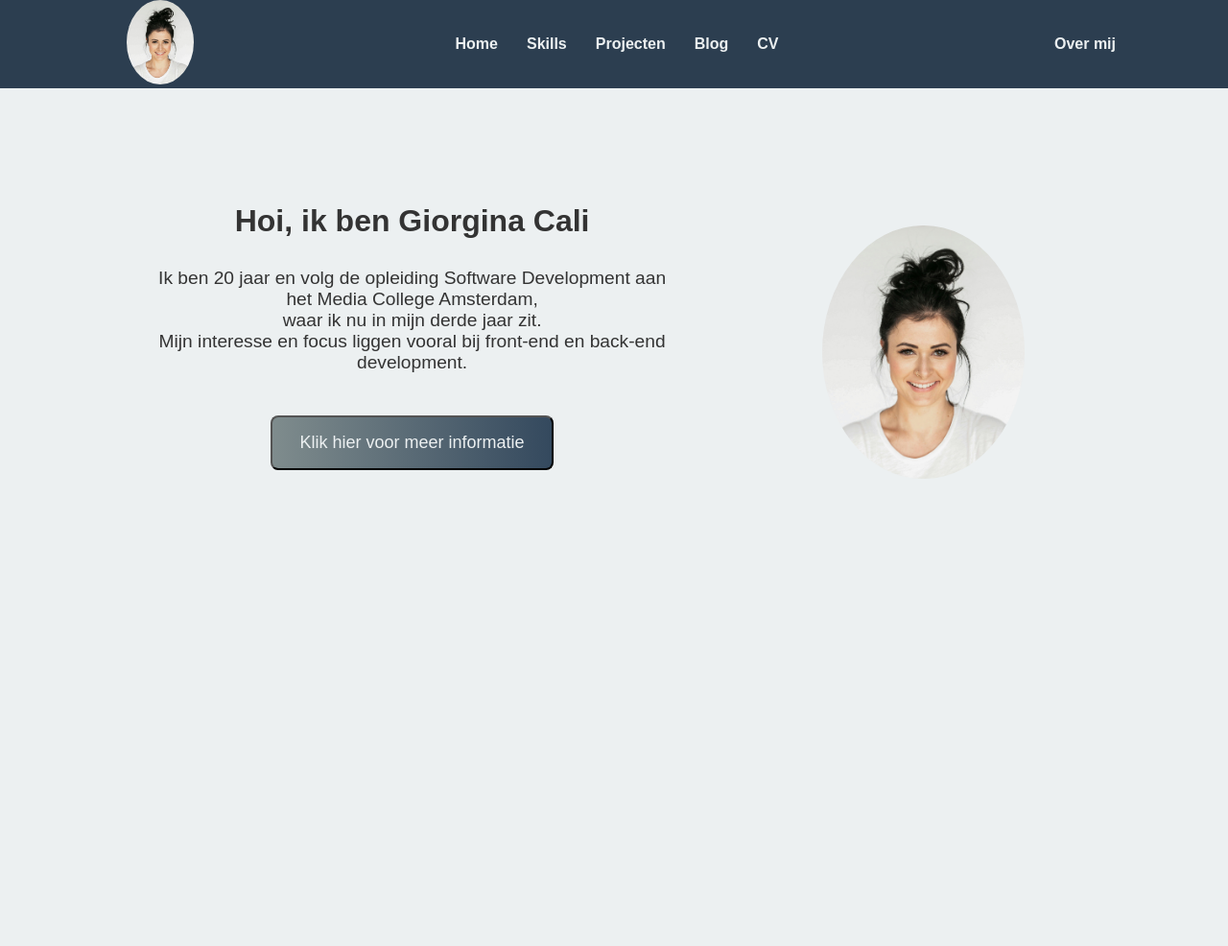
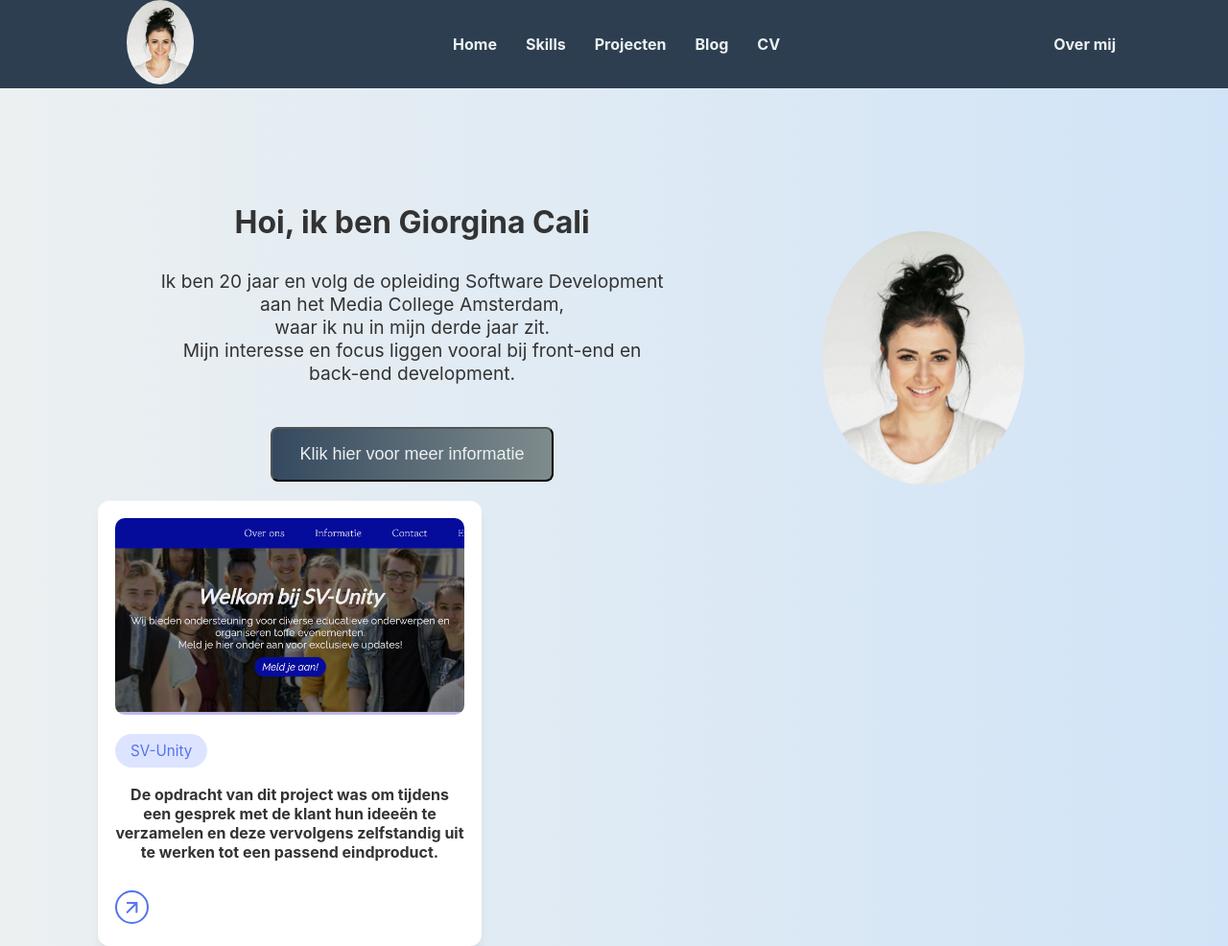
Before and after one commit to giorgina18/Portofolio, a PHP site: page / in a window 1280 px wide. Shown: the whole page at 96% size. Before the commit the page ends 499 px from the top, so only its background shows below. Run offline with PHP 8.4, Linux system fonts and the light colour scheme.

Commit message:
card slider aan het maken en ben nu nog bezig met de basis

```diff
--- a/index.php
+++ b/index.php
@@ -6,13 +6,16 @@
     <meta name="viewport" content="width=device-width, initial-scale=1.0">
     <title>Portfolio Giorgina Cali</title>
     <link rel="stylesheet" href="style.css">
+    <link rel="stylesheet" href="https://fonts.googleapis.com/css2?family=Material+Symbols+Outlined:opsz,wght,FILL,GRAD@24,400,0,0&icon_names=arrow_forward" />
     <script src="script.js" defer></script>
+    <script src="swiper.js" defer></script>
+
+    <!-- <link rel="stylesheet" href="https://cdn.jsdelivr.net/npm/swiper@12/swiper-bundle.min.css" /> -->
 </head>
 
 <body>
 
     <!-- Navigatiebar algemeen-->
-
     <!-- logo links -->
     <div class="navbar">
         <div class="container">
@@ -48,6 +51,7 @@
             </div>
         </div>
     </div>
+
     <!-- home page  -->
     <section class="container">
         <div class="info">
@@ -64,6 +68,28 @@
             </div>
         </div>
     </section>
+
+    <!-- Card slider -->
+    <section class="container">
+        <div class="card-wrapper">
+            <ul class="card-list">
+                <li class="card-item">
+                    <a href="#" class="card-link">
+                        <img src="img/SV-unity.png" alt="" class="card-image">
+                        <p class="badge">SV-Unity</p>
+                        <h2 class="card-title">De opdracht van dit project was om tijdens een gesprek met de klant hun ideeën te verzamelen en deze vervolgens zelfstandig uit te werken tot een passend eindproduct. </h2>
+                        <button class="card-button material-symbols-outlined">
+                            arrow_forward
+                        </button>
+                    </a>
+                </li>
+            </ul>
+        </div>
+    </section>
+
+
+
+
 </body>
 
 </html>
--- a/style.css
+++ b/style.css
@@ -5,8 +5,8 @@
 }
 
 body {
-    font-family: Arial, Helvetica, sans-serif;
-    background-color: #ECF0F1;
+    font-family: "inter", sans-serif;
+    background: linear-gradient(to right, #ECF0F1, #d1e4f7);
     color: #333;
 }
 
@@ -133,10 +133,11 @@ body {
 }
 
 
-.button{
+.button {
     list-style: none;
     font-weight: 10%;
 }
+
 .button-info {
     width: 50%;
     margin-top: 14px;
@@ -144,19 +145,68 @@ body {
     font-size: 18px;
     color: #ECF0F1;
     border-radius: 8px;
-    background-image: linear-gradient(to right, #7f8c8d, #34495E);
+    background-image: linear-gradient(to right, #34495E, #7F8C8D);
     cursor: pointer;
     transition: 0.3s;
 }
 
 button:hover {
-    background-image: linear-gradient(to left, #7f8c8d, #34495E);
+    background-image: linear-gradient(to left, #34495E, #7F8C8D);
 }
 
 
+/* card slider */
 
+.card-list .card-item {
+    list-style: none;
+}
 
+.card-list .card-item .card-link {
+    width: 400px;
+    display: block;
+    background: #fff;
+    padding: 18px;
+    border-radius: 12px;
+    text-decoration: none;
+    box-shadow: 0 10px 10px rgba(0, 0, 0, 0.05);
+}
 
+.card-list .card-link .card-image {
+    width: 100%;
+    aspect-ratio: 16/ 9;
+    object-fit: cover;
+    border-radius: 10px;
+}
+
+.card-list .card-link .badge {
+    color: #5372f0;
+    padding: 8px 16px;
+    font-size: 0.95rem;
+    font-weight: 500px;
+    margin: 16px 0 18px;
+    background: #DDE4FF;
+    width: fit-content;
+    border-radius: 50px;
+}
+
+.card-list .card-link .card-title {
+    font-size: 1rem;
+    color: #333;
+    text-align: center;
+    font-weight: 400px;
+}
+
+.card-list .card-link .card-button {
+    height: 35px;
+    width: 35px;
+    color: #5372f0;
+    border-radius: 50%;
+    margin: 30px 0 5px;
+    background: none;
+    cursor: pointer;
+    border: 2px solid #5372f0;
+    transform: rotate(-45deg );
+}
 
 
 /* Responsive */
--- /dev/null
+++ b/swiper.js
@@ -0,0 +1,19 @@
+const swiper = new Swiper('.swiper', {
+    direction: 'vertical',
+    loop: true,
+
+    pagination: {
+        el: '.swiper-pagination',
+    },
+
+    navigation: {
+        nextEl: '.swiper-button-next',
+        prevEl: '.swiper-button-prev',
+    },
+
+    scrollbar: {
+        el: '.swiper-scrollbar',
+    },
+});
+
+// const swiper1 = new Swiper('.custom-slider')
```
Also changed, not shown: img/SV-unity.png (added).
